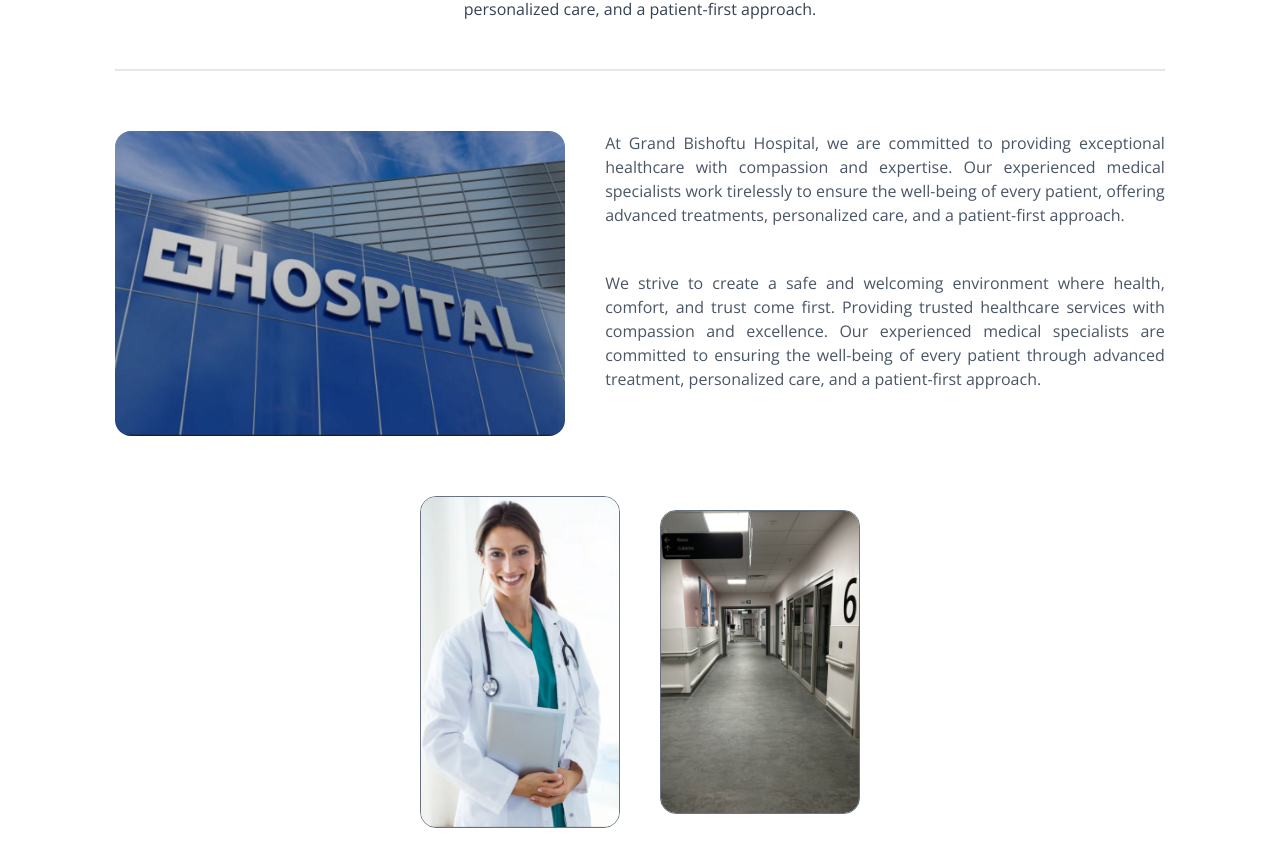
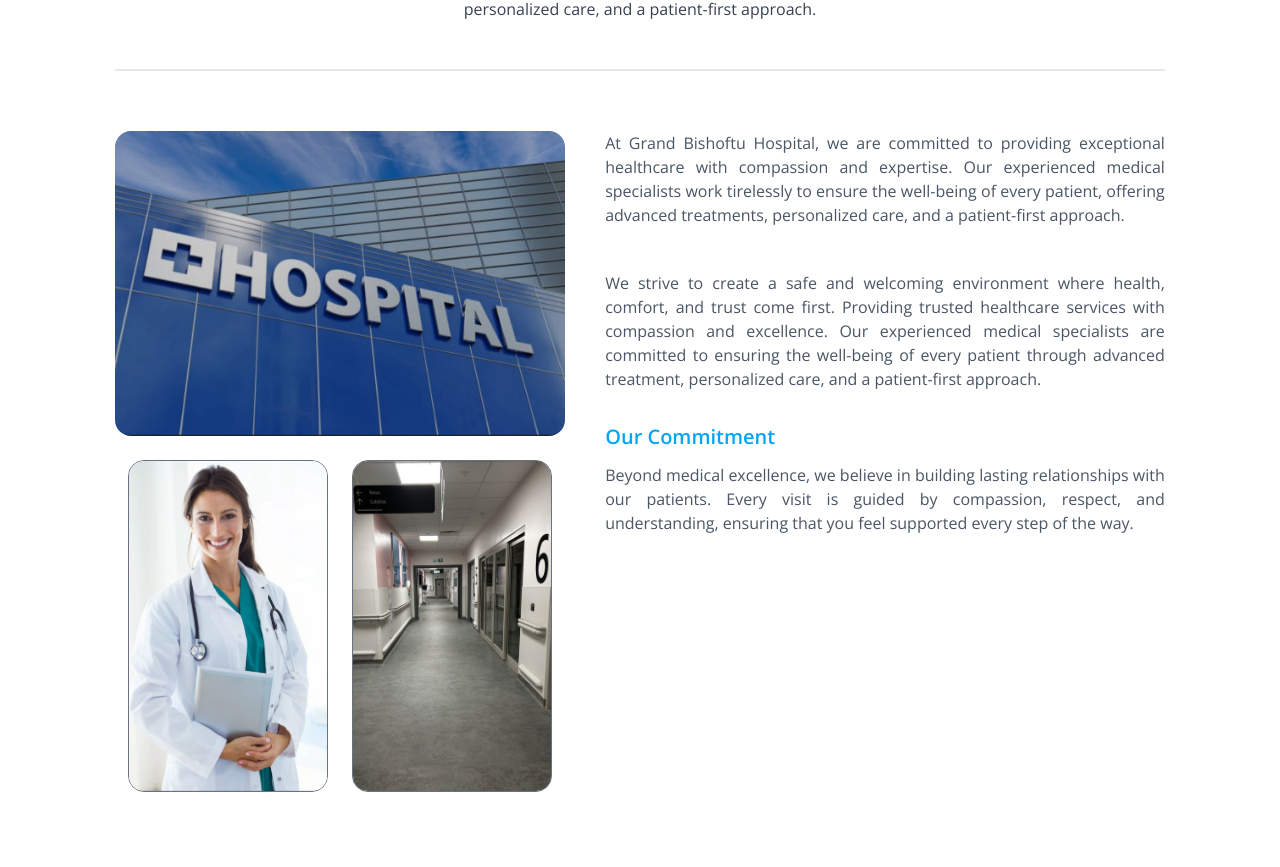
Before and after one commit to Tsedniya/Grand_Bishoftu_Hospital, a React (Vite) app in the folder myapp/: page /about in a window 1280 px wide. Shown: the part 279-1146 px from the top of the page. Built offline with nearby package versions, Linux system fonts and the light colour scheme.

Commit message:
frontend:about

```diff
--- a/myapp/src/components/TitleAbout.jsx
+++ b/myapp/src/components/TitleAbout.jsx
@@ -17,14 +17,26 @@ const About = () => {
 
       <hr className="border-gray-200 border-t-2 mt-8" />
 
-      {/* Main Section */}
+              {/* Main Section */}
       <div className='my-15 flex flex-col md:flex-row gap-10 items-center md:items-start'>
 
-        {/* Hospital Image */}
-        <img className='w-full md:max-w-[450px] rounded-2xl' src={hospital} alt=''/>
+        {/* Left Column — Hospital + Doctor + Inside */}
+        <div className='flex flex-col items-center gap-6 md:max-w-[450px] w-full'>
+          {/* Hospital Image */}
+          <img className='w-full rounded-2xl' src={hospital} alt='Hospital'/>
 
-        {/* Text Section */}
-        <div className='flex-1 flex flex-col justify-center gap-6 text-gray-600 text-justify'>
+          {/* Doctor & Inside Images */}
+          <div className='flex gap-6 justify-center flex-wrap'>
+            <img className="border border-gray-500 rounded-2xl max-w-[200px]" src={doctor} alt='Doctor'/>
+            <img className="border border-gray-500 rounded-2xl max-w-[200px]" src={inside} alt='Inside'/>
+          </div>
+        </div>
+
+      {/* Right Column — Main Text + New Text Below */}
+      <div className='flex-1 flex flex-col justify-center text-gray-600 text-justify'>
+
+        {/* Main About Text */}
+        <div className='flex flex-col gap-6'>
           <p>
             At Grand Bishoftu Hospital, we are committed to providing exceptional healthcare with compassion and expertise. Our experienced medical specialists work tirelessly to ensure the well-being of every patient, offering advanced treatments, personalized care, and a patient-first approach.
           </p>
@@ -33,13 +45,20 @@ const About = () => {
           </p>
         </div>
 
+        {/* New Text Below */}
+        <div className='mt-8'>
+          <h3 className='text-xl font-semibold text-sky-500 mb-3'>Our Commitment</h3>
+          <p>
+            Beyond medical excellence, we believe in building lasting relationships with our patients.
+            Every visit is guided by compassion, respect, and understanding, ensuring that you feel supported every step of the way.
+          </p>
+        </div>
+
       </div>
 
-      {/* Doctors & Inside Images Section */}
-      <div className='my-15 flex gap-10 items-center justify-center flex-wrap'>
-        <img className="border border-gray-500 rounded-2xl max-w-[200px]" src={doctor} alt=''/>
-        <img className="border border-gray-500 rounded-2xl max-w-[200px]" src={inside} alt=''/>
-      </div>
+    </div>
+
+
 
     </div>
   );
```
